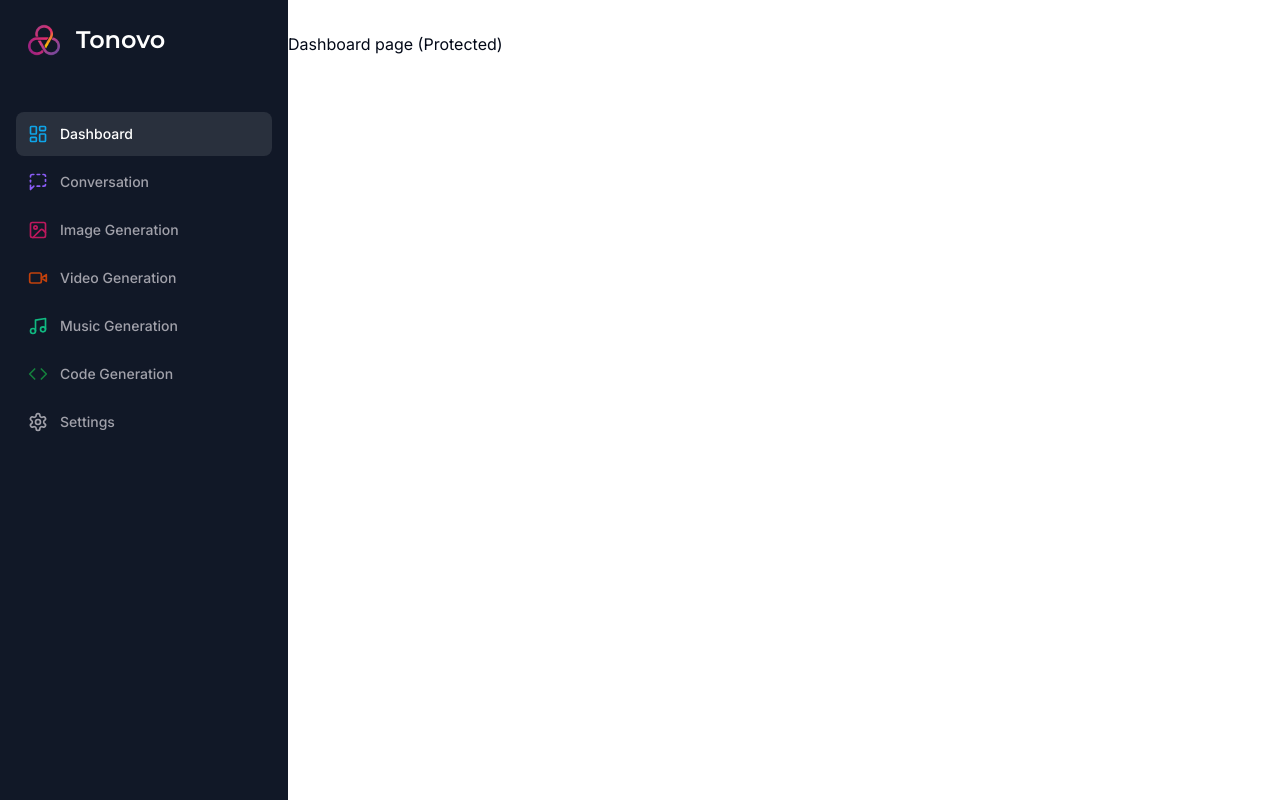
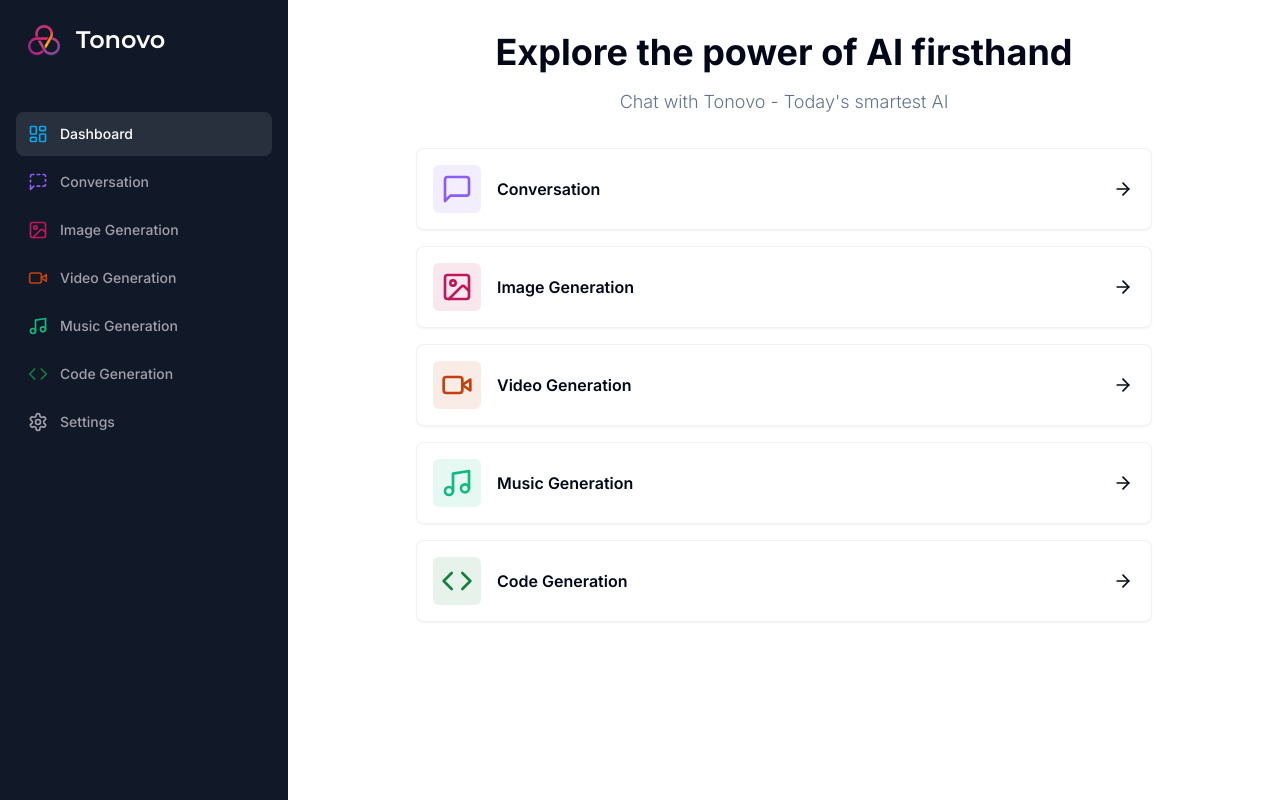
Before and after one commit to Dominier/Tonovo, a Next.js app: page /dashboard in a window 1280 px wide. Built offline with nearby package versions, Linux system fonts and the light colour scheme.

Commit message:
Dashboard Implementation

```diff
--- a/app/(dashboard)/(routes)/dashboard/page.tsx
+++ b/app/(dashboard)/(routes)/dashboard/page.tsx
@@ -1,7 +1,85 @@
+"use client"
+
+import { ArrowRight, Code, ImageIcon, MessageSquare, Music, VideoIcon } from "lucide-react";
+import { useRouter } from "next/navigation";
+
+import { Card } from "@/components/ui/card";
+import { cn } from "@/lib/utils";
+
+const tools = [
+  {
+    label: "Conversation",
+    icon: MessageSquare,
+    color: "text-violet-500",
+    bgColor: "bg-violet-500/10",
+    href: "/conversation"
+  },
+  {
+    label: "Image Generation",
+    icon: ImageIcon,
+    color: "text-pink-700",
+    bgColor: "bg-pink-700/10",
+    href: "/image"
+  },
+  {
+    label: "Video Generation",
+    icon: VideoIcon,
+    color: "text-orange-700",
+    bgColor: "bg-orange-700/10",
+    href: "/video"
+  },
+  {
+    label: "Music Generation",
+    icon: Music,
+    color: "text-emerald-500",
+    bgColor: "bg-emerald-500/10",
+    href: "/music"
+  },
+  {
+    label: "Code Generation",
+    icon: Code,
+    color: "text-green-700",
+    bgColor: "bg-green-700/10",
+    href: "/code"
+  }
+]
+
 const DashboardPage = () => {
+const router = useRouter();
+
   return (
     <div>
-      <p>Dashboard page (Protected)</p>
+      <div className="mb-8 space-y-4">
+        <h2 className="text-2xl md:text-4xl font-bold text-center">
+          Explore the power of AI firsthand
+        </h2>
+        <p className="text-muted-foreground font-light text-sm md:text-lg text-center">
+          Chat with Tonovo - Today's smartest AI
+        </p>
+      </div>
+      <div className="px-4 md:px-20 lg:px-32 space-y-4">
+          {/* Tool is being iterated by the Card component */}
+          {tools.map((tool) => (
+            <Card
+            onClick={() => router.push(tool.href)}
+            key={tool.href}
+            className="p-4 border-black/5 flex items-center
+            justify-between hover:shadow-md transition cursor-pointer"
+            >
+              {/* Renders Icon */}
+              <div className="flex items-center gap-x-4">
+                <div className={cn("p-2 w-fit rounded-md", tool.bgColor)}>
+                  <tool.icon className={cn("w-8 h-8", tool.color)} />
+                </div>
+                {/* Renders "Conversation" and ArrowRight */}
+                <div className="font-semibold">
+                  {tool.label}
+                </div>
+              </div>
+                <ArrowRight className="w-h h-5" />
+            </Card>
+          ))}
+      </div>
     </div>
   )
 }
--- a/components/sidebar.tsx
+++ b/components/sidebar.tsx
@@ -82,7 +82,7 @@
                         <Link
                             href={route.href}
                             key={route.href}
-                            // hover effects
+                            // hover effects & active hover
                             className={cn(
                                 "text-sm group flex p-3 w-full justify-start font-medium cursor-pointer hover:text-white hover:bg-white/10 rounded-lg transition",
                                 pathname === route.href ? "text-white bg-white/10" : "text-zinc-400",
--- /dev/null
+++ b/components/ui/card.tsx
@@ -0,0 +1,79 @@
+import * as React from "react"
+
+import { cn } from "@/lib/utils"
+
+const Card = React.forwardRef<
+  HTMLDivElement,
+  React.HTMLAttributes<HTMLDivElement>
+>(({ className, ...props }, ref) => (
+  <div
+    ref={ref}
+    className={cn(
+      "rounded-lg border bg-card text-card-foreground shadow-sm",
+      className
+    )}
+    {...props}
+  />
+))
+Card.displayName = "Card"
+
+const CardHeader = React.forwardRef<
+  HTMLDivElement,
+  React.HTMLAttributes<HTMLDivElement>
+>(({ className, ...props }, ref) => (
+  <div
+    ref={ref}
+    className={cn("flex flex-col space-y-1.5 p-6", className)}
+    {...props}
+  />
+))
+CardHeader.displayName = "CardHeader"
+
+const CardTitle = React.forwardRef<
+  HTMLParagraphElement,
+  React.HTMLAttributes<HTMLHeadingElement>
+>(({ className, ...props }, ref) => (
+  <h3
+    ref={ref}
+    className={cn(
+      "text-2xl font-semibold leading-none tracking-tight",
+      className
+    )}
+    {...props}
+  />
+))
+CardTitle.displayName = "CardTitle"
+
+const CardDescription = React.forwardRef<
+  HTMLParagraphElement,
+  React.HTMLAttributes<HTMLParagraphElement>
+>(({ className, ...props }, ref) => (
+  <p
+    ref={ref}
+    className={cn("text-sm text-muted-foreground", className)}
+    {...props}
+  />
+))
+CardDescription.displayName = "CardDescription"
+
+const CardContent = React.forwardRef<
+  HTMLDivElement,
+  React.HTMLAttributes<HTMLDivElement>
+>(({ className, ...props }, ref) => (
+  <div ref={ref} className={cn("p-6 pt-0", className)} {...props} />
+))
+CardContent.displayName = "CardContent"
+
+const CardFooter = React.forwardRef<
+  HTMLDivElement,
+  React.HTMLAttributes<HTMLDivElement>
+>(({ className, ...props }, ref) => (
+  <div
+    ref={ref}
+    className={cn(" flex items-center p-6 pt-0", className)}
+    {...props}
+  />
+))
+CardFooter.displayName = "CardFooter"
+
+export { Card, CardHeader, CardFooter, CardTitle, CardDescription, CardContent }
```
